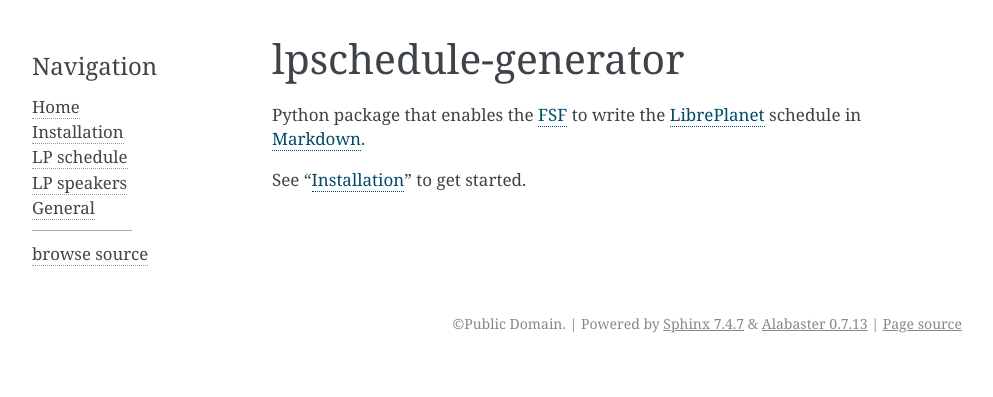
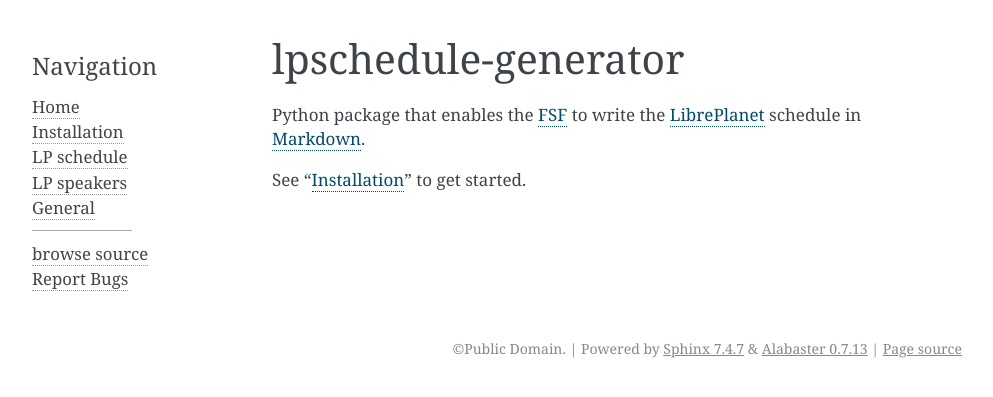
Before and after one commit to r5d/lpschedule-generator, a Sphinx documentation site: the page built from docs/index.rst, in a window 1280 px wide. Shown: the top 397 px of the page, without its empty margins (148-1141 px from the left). Built offline with Sphinx 7.4.7, drawn with Linux system fonts in a browser that asks for light colours.

Commit message:
docs/conf.py: Add 'Report Bugs' link.

```diff
--- a/docs/conf.py
+++ b/docs/conf.py
@@ -124,6 +124,7 @@
 html_theme_options = {
     'extra_nav_links': {
         'browse source': 'https://notabug.org/rsd/lpschedule-generator',
+        'Report Bugs': 'https://notabug.org/rsd/lpschedule-generator/issues'
     }
 }
 
```
